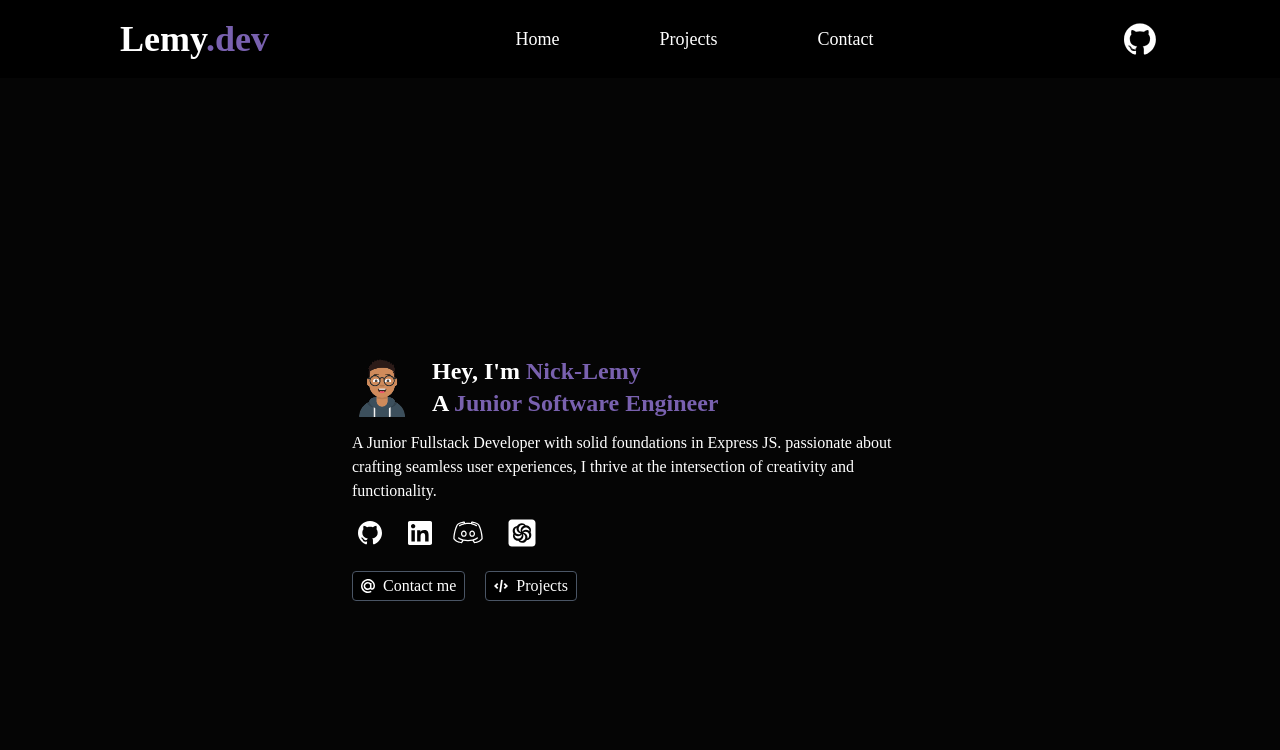
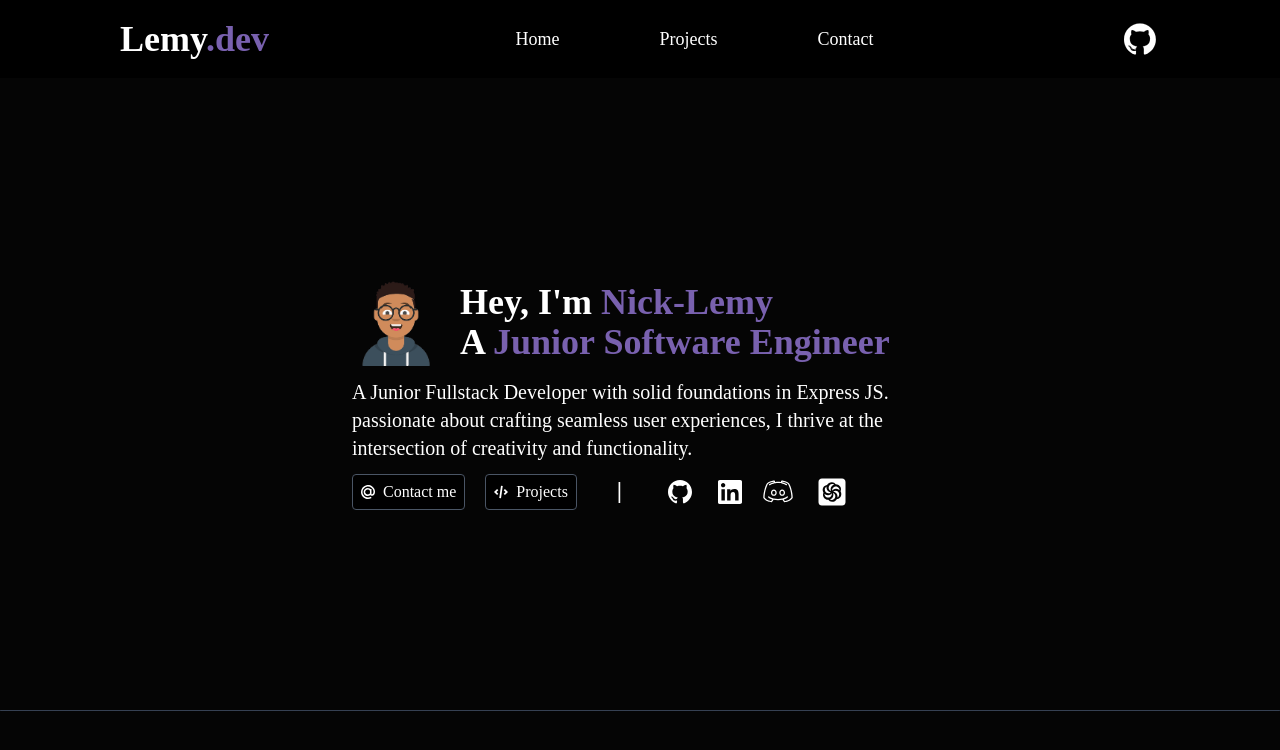
Before and after one commit to Nick-Lemy/portfolio, a React (Vite) app: page / in a window 1280 px wide. Shown: the top 750 px of the page. Built offline with nearby package versions, Linux system fonts and the light colour scheme.

Commit message:
update media links

```diff
--- a/src/App.jsx
+++ b/src/App.jsx
@@ -1,6 +1,7 @@
 import './App.css'
 import { Navbar } from './sections/Navbar'
 import { CenterContainer } from './sections/CenterContainer'
+import { Experience } from './sections/Experience'
 
 function App() {
 
@@ -8,6 +9,7 @@ function App() {
     <>
     <Navbar />
     <CenterContainer />
+    <Experience/>
     </>
   )
 }
--- a/src/sections/CenterContainer.jsx
+++ b/src/sections/CenterContainer.jsx
@@ -3,27 +3,27 @@ import { SocialMedia } from "../components/SocialMedia"
 
 export const CenterContainer = () => {
     return (
-        <div className="px-8 lg:px-30 h-screen justify-center flex flex-col items-center">
+        <div className="px-8 lg:px-30 justify-center flex flex-col py-30 lg:py-50 items-center">
             <div className="flex flex-col gap-3">
                 <div className="flex self-start items-center  gap-5">
-                    <img className="w-15" src="/me.png" alt="" />
-                    <h1 className=" text-white text-2xl font-semibold">Hey, I'm <span className="text-secondary">Nick-Lemy</span> <br /> A <span className="text-secondary">Junior Software Engineer</span>  </h1>
+                    <img className="w-15 lg:w-22" src="/me.png" alt="" />
+                    <h1 className=" text-white text-2xl lg:text-4xl font-semibold">Hey, I'm <span className="text-secondary">Nick-Lemy</span> <br /> A <span className="text-secondary">Junior Software Engineer</span>  </h1>
                 </div>
-                <p className="max-w-xl text-white text-md ">
+                <p className="max-w-xl lg:text-xl text-white text-md ">
                     A Junior Fullstack Developer with solid foundations in Express JS.
                     passionate about crafting seamless user experiences, I thrive at the intersection of creativity and functionality.
                 </p>
-                <div className="flex flex-col-reverse gap-5">
-                    <div className="flex gap-5">
+                <div className="flex flex-col-reverse gap-5  lg:flex-row">
+                    <div className="flex gap-5 ">
                         <PrimaryButton src="/at.svg" title="Contact me" />
                         <PrimaryButton src="/code.svg" title="Projects" />
-                        <p className="hidden text-white text-2xl font-bold">|</p>
+                        <p className="hidden px-5 lg:flex text-white text-2xl font-bold">|</p>
                     </div>
-                    <div className="flex gap-5">
+                    <div className="flex gap-5 ">
                         <SocialMedia className='w-9' src="/github.svg" href="https://github.com/Nick-Lemy" />
-                        <SocialMedia className="w-6 items-center flex" src="/linkedin.svg" href="https://github.com/Nick-Lemy" />
-                        <SocialMedia className='w-8 items-center flex' src="/discord.svg" href="https://github.com/Nick-Lemy" />
-                        <SocialMedia className="w-9 items-center flex" src="/codewars.svg" href="https://github.com/Nick-Lemy" />
+                        <SocialMedia className="w-6 items-center flex" src="/linkedin.svg" href="https://www.linkedin.com/in/nick-lemy/" />
+                        <SocialMedia className='w-8 items-center flex' src="/discord.svg" href="https://https://discord.com/users/1008263124635373628" />
+                        <SocialMedia className="w-9 items-center flex" src="/codewars.svg" href="https://www.codewars.com/users/zkaynl7" />
                     </div>
                 </div>
             </div>
--- /dev/null
+++ b/src/sections/Experience.jsx
@@ -0,0 +1,7 @@
+export const Experience = ()=>{
+    return (
+        <div className="border-t border-gray-700 rounded-lg">
+
+        </div>
+    )
+}
```
